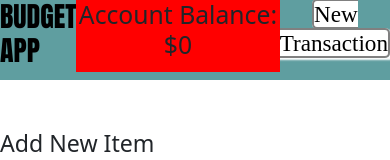
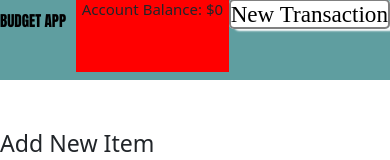
Before and after one commit to mukayilaalao/budget-app, a React (Create React App) app: page /transactions/new in a window 390 px wide. Shown: the top 160 px of the page. Built offline with nearby package versions, Linux system fonts and the light colour scheme; no server answers.

Commit message:
Added media query for the Navbar

```diff
--- a/src/components/NavBar.css
+++ b/src/components/NavBar.css
@@ -41,3 +41,17 @@
 .turn-red{
     background-color:red;
 }
+@media screen and (max-width: 915px) {
+    .nav-bar {
+        display: grid;
+        grid-template-columns: repeat(3, 1fr);
+      }
+      .nav-bar h1 a {
+        color: black;
+      font-family: Impact, Haettenschweiler, "Arial Narrow Bold", sans-serif;
+      font-size:15px;
+    }
+    #acc-total {
+        font-size:15px;
+      }
+  }
--- a/src/components/NewCalendar.js
+++ b/src/components/NewCalendar.js
@@ -23,8 +23,9 @@ function NewCalendar({getDate}) {
     Nov: "November",
     Dec: "December",
   };
-    const matchedStr= str.match(/[a-z]{3} \d+/i).join("");
-    return matchedStr.replace(/[a-z]{3}/i, m=> monthsObj[m]);
+    let matchedStr= str.match(/[a-z]{3} \d+/i).join("");
+    matchedStr=matchedStr.replace(/[a-z]{3}/i, m=> monthsObj[m]);
+    return matchedStr.replace(/[0-9]{2}/i, m=> Number(m));
   }
   useEffect(()=>{
      getDate(formatDate(date.toString()));
```
